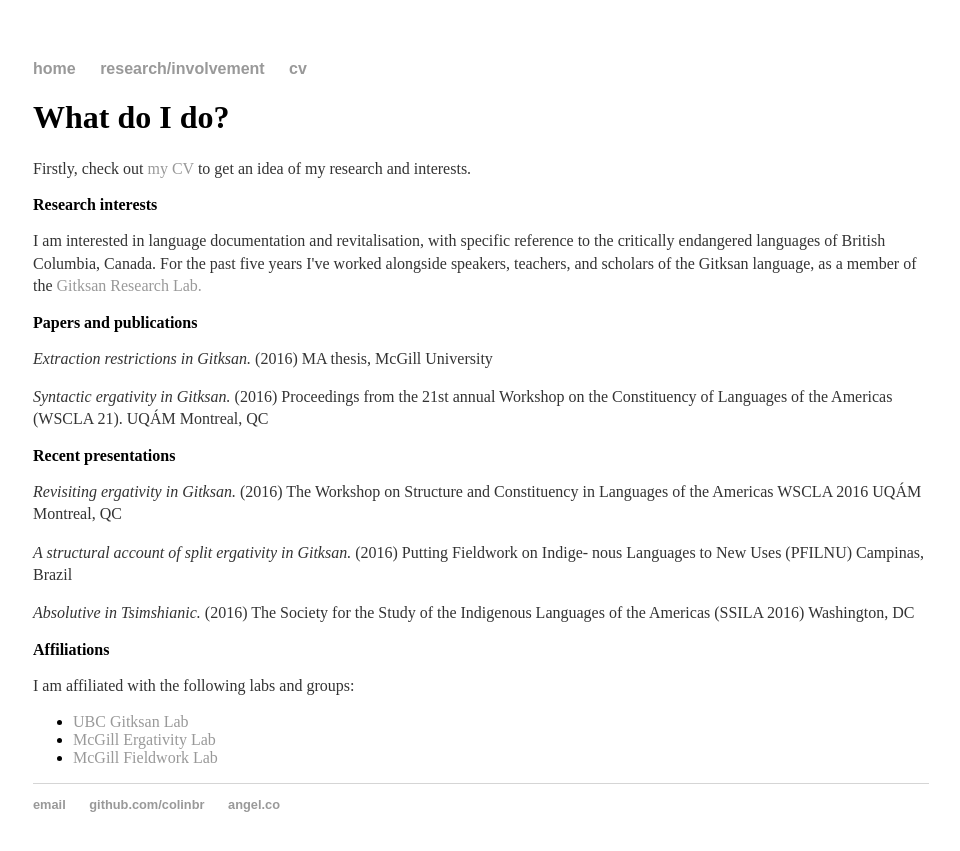
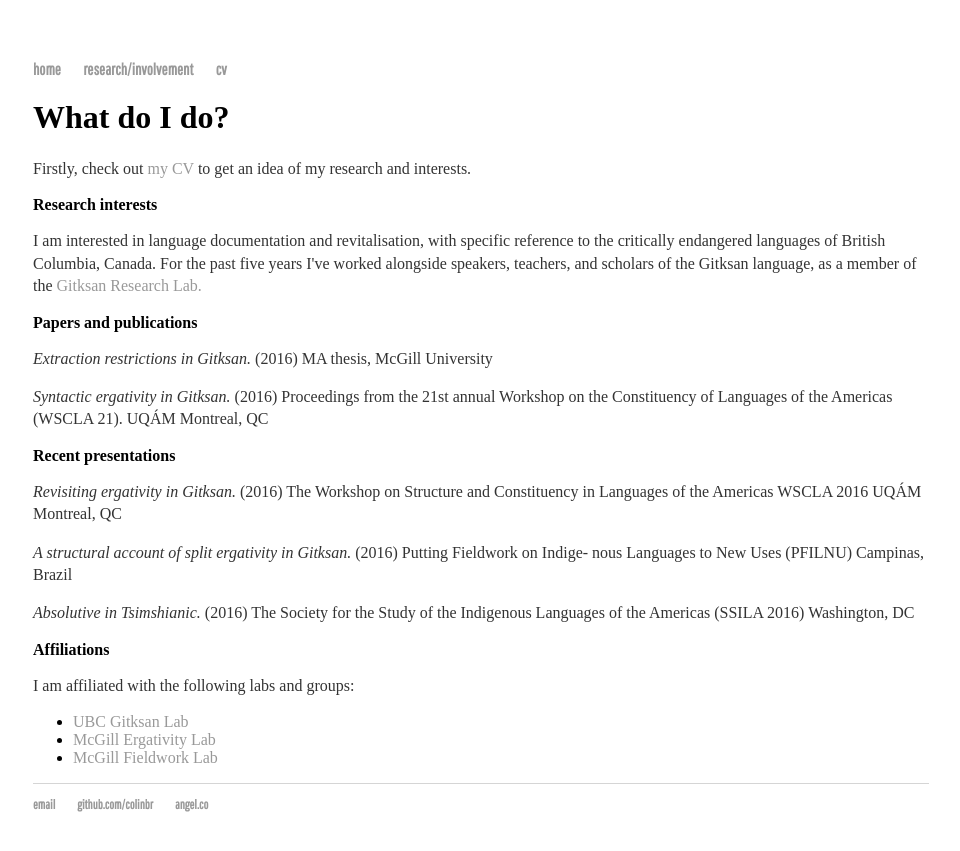
Before and after one commit to colinbr/OLD-colinbr.github.io, a Jekyll site: the page built from research/index.html, in a window 1280 px wide. Shown: the top 851 px of the page, without its empty margins (159-1119 px from the left). Built offline with Jekyll 4.4.1, drawn with Linux system fonts in a browser that asks for light colours; some web fonts are replaced.

Commit message:
Update default.html

```diff
--- a/_layouts/default.html
+++ b/_layouts/default.html
@@ -5,6 +5,7 @@
 			<!-- link to main stylesheet -->
 			<link rel="stylesheet" type="text/css" href="/css/main.css">
 			<link href="https://fonts.googleapis.com/css?family=Peddana" rel="stylesheet">
+			<link href="https://fonts.googleapis.com/css?family=Pathway+Gothic+One" rel="stylesheet">
 			<title>Colin Brown</title>
 
 		</head>
```
